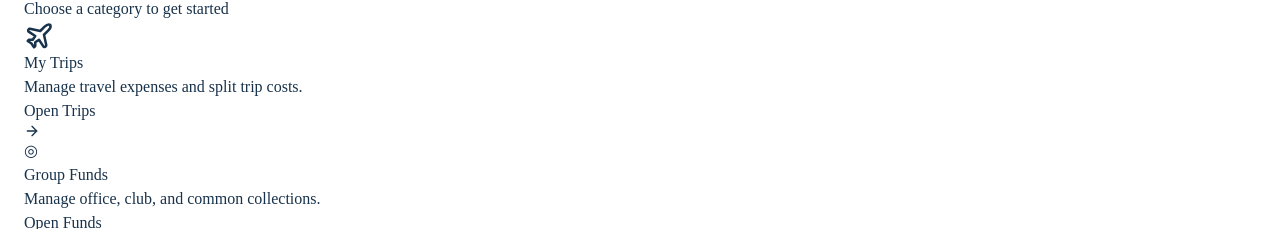
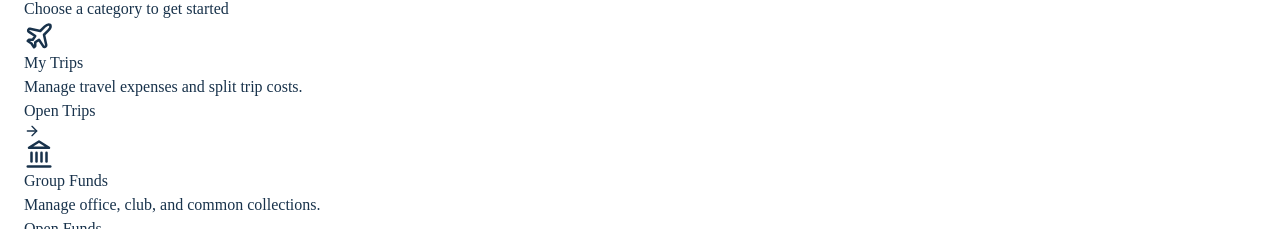
Before and after one commit to Kottyam/split-app, a React (Vite) app in the folder client/: page / in a window 1280 px wide. Shown: the part 1373-1602 px from the top of the page. Built offline with nearby package versions, Linux system fonts and the light colour scheme; no server answers.

Commit message:
Use Group Funds icon on home screen

```diff
--- a/client/src/pages/Home.tsx
+++ b/client/src/pages/Home.tsx
@@ -1,5 +1,5 @@
 import { useEffect, useState } from 'react';
-import { ArrowRight, Bell, Plane, Search, Settings } from 'lucide-react';
+import { ArrowRight, Bell, Landmark, Plane, Search, Settings } from 'lucide-react';
 import { useLocation } from 'wouter';
 import { Card } from '@/components/ui/card';
 
@@ -54,17 +54,13 @@ export default function Home() {
         </div>
         <div className="grid gap-3 sm:grid-cols-2 lg:grid-cols-4 sm:gap-4">
           <CategoryCard icon={<Plane size={30} />} title={t('myTrips')} description={t('tripsDescription')} action={t('openTrips')} accent="orange" onClick={() => navigate(appCategories.trips.path)} />
-          <CategoryCard icon={<LandmarkIcon />} title={t('groupFunds')} description={t('groupFundsDescription')} action={t('openFunds')} accent="orange" onClick={() => navigate(appCategories.groupFunds.path)} />
+          <CategoryCard icon={<Landmark size={30} />} title={t('groupFunds')} description={t('groupFundsDescription')} action={t('openFunds')} accent="orange" onClick={() => navigate(appCategories.groupFunds.path)} />
         </div>
       </main>
       <AppSettingsDialog open={showSettings} onOpenChange={setShowSettings} />
       <BottomNavigation />
     </div>
   );
-}
-
-function LandmarkIcon() {
-  return <span className="text-[30px] leading-none" aria-hidden="true">◎</span>;
 }
 
 function HeaderAction({ children, label, ariaLabel, onClick, badge }: { children: React.ReactNode; label: string; ariaLabel: string; onClick: () => void; badge?: string }) {
```
